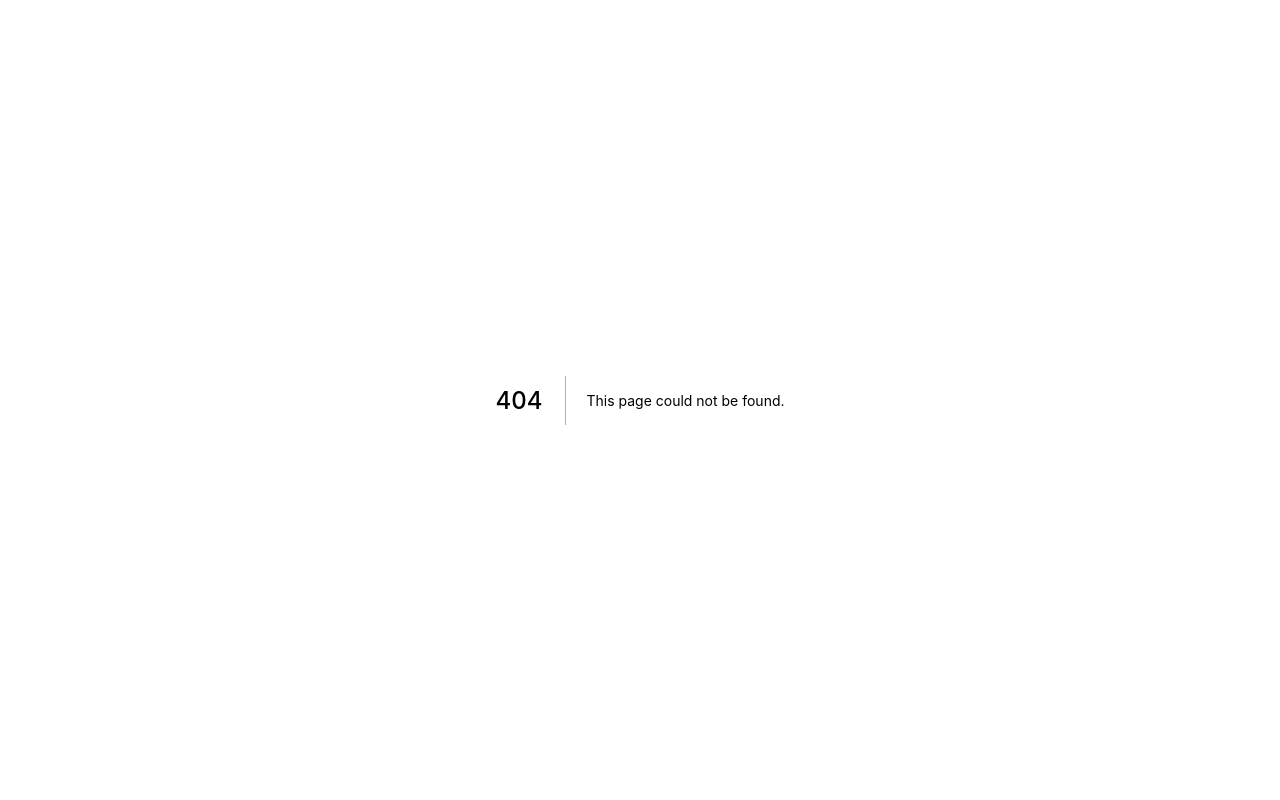
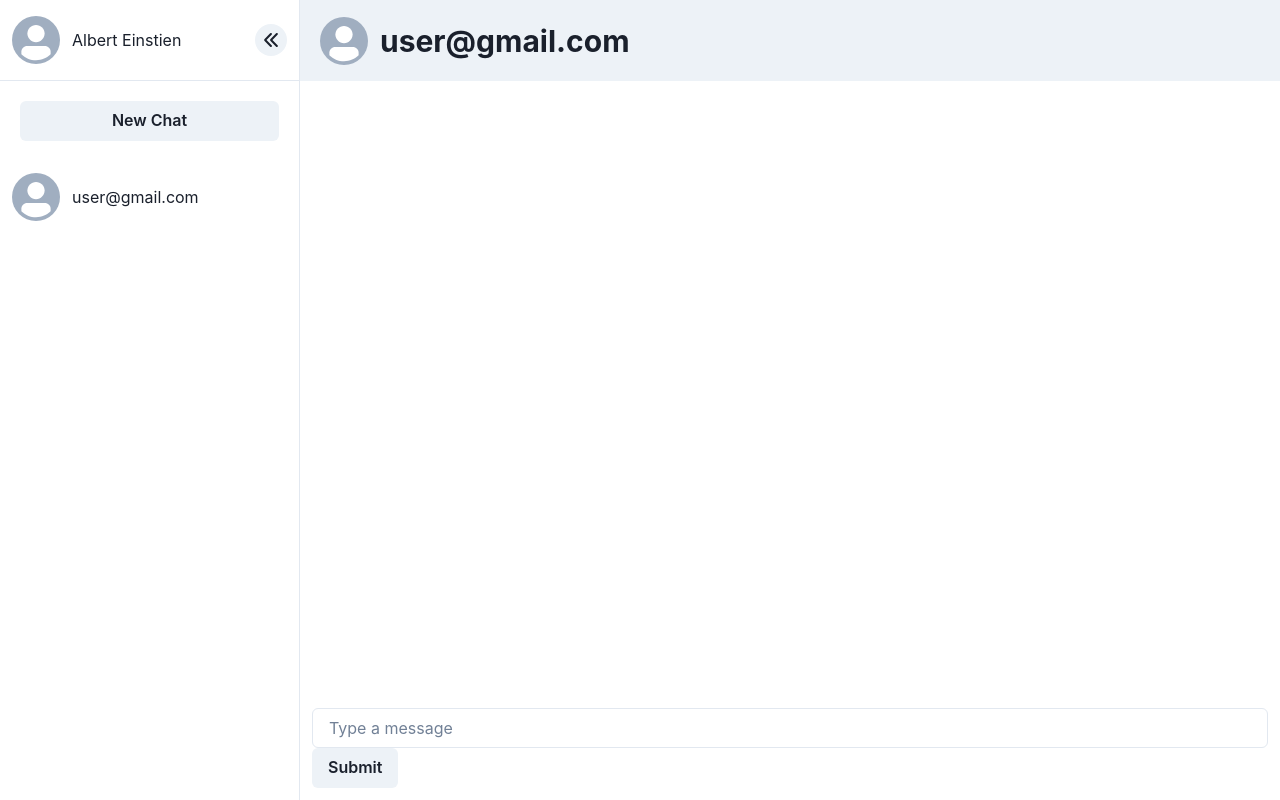
Before and after one commit to RickBr0wn/chat-app-firebase, a Next.js app: page /chat/1 in a window 1280 px wide. Before the commit this address had no page. Built offline with nearby package versions, Linux system fonts and the light colour scheme.

Commit message:
adds ChakraProvider

```diff
--- a/components/Sidebar.tsx
+++ b/components/Sidebar.tsx
@@ -39,6 +39,7 @@ const Sidebar: NextPage = () => {
 				overflowX={'scroll'}
 				flexDir={'column'}
 				sx={{ scrollbarWidth: 'none' }}
+				flex={1}
 			>
 				<ChatItem />
 			</Flex>
--- a/pages/_app.tsx
+++ b/pages/_app.tsx
@@ -1,7 +1,12 @@
+import { ChakraProvider } from '@chakra-ui/react'
 import type { AppProps } from 'next/app'
 
 function MyApp({ Component, pageProps }: AppProps) {
-	return <Component {...pageProps} />
+	return (
+		<ChakraProvider>
+			<Component {...pageProps} />
+		</ChakraProvider>
+	)
 }
 
 export default MyApp
--- /dev/null
+++ b/pages/chat/[id].tsx
@@ -0,0 +1,48 @@
+import {
+	Avatar,
+	Button,
+	Flex,
+	FormControl,
+	Heading,
+	Input,
+	Text
+} from '@chakra-ui/react'
+import { NextPage } from 'next'
+import Sidebar from '../../components/Sidebar'
+
+export const Top: NextPage = () => {
+	return (
+		<Flex bg={'gray.100'} h={81} w={'100%'} align='center' p={5}>
+			<Avatar src='' marginEnd={3} />
+			<Heading size={'lg'}>user@gmail.com</Heading>
+		</Flex>
+	)
+}
+
+export const Bottom: NextPage = () => {
+	return (
+		<FormControl p={3}>
+			<Input placeholder='Type a message' />
+			<Button>Submit</Button>
+		</FormControl>
+	)
+}
+
+export const Middle: NextPage = () => {
+	return <Flex flex={1}></Flex>
+}
+
+const Chat: NextPage = () => {
+	return (
+		<Flex h={'100vh'}>
+			<Sidebar />
+			<Flex flex={1} direction='column'>
+				<Top />
+				<Middle />
+				<Bottom />
+			</Flex>
+		</Flex>
+	)
+}
+
+export default Chat
```
